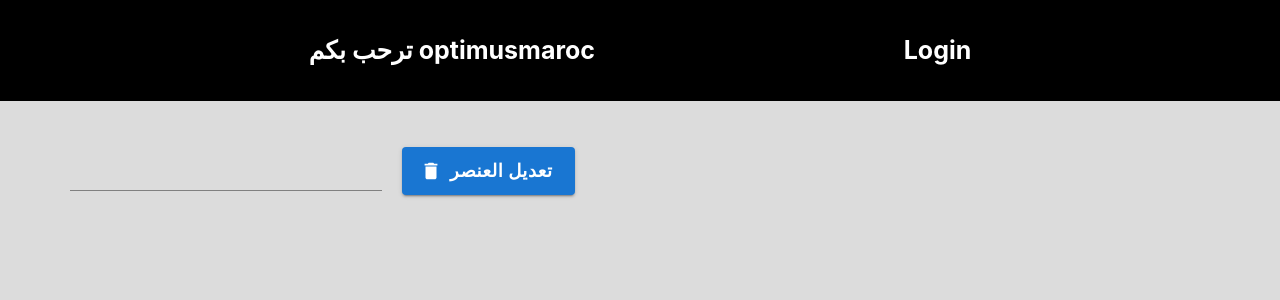
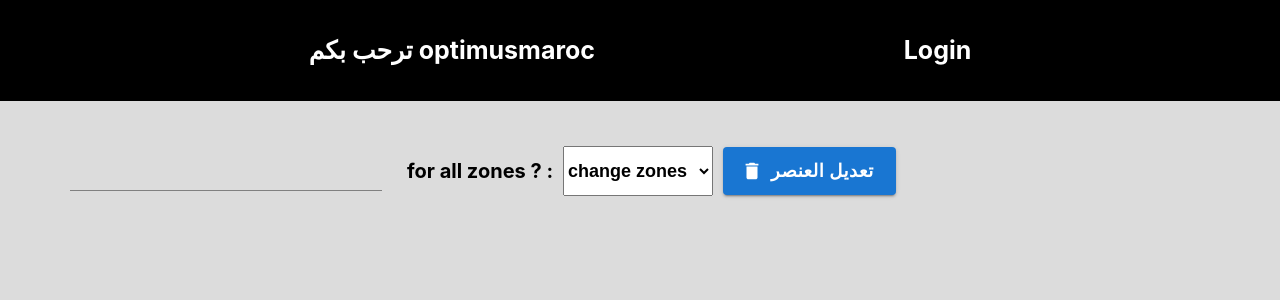
Before and after one commit to YounessBouh/7didanFront, a React (Create React App) app: page /UpdateCategory in a window 1280 px wide. Shown: the top 300 px of the page. Built offline with nearby package versions, Linux system fonts and the light colour scheme; no server answers.

Commit message:
add create

```diff
--- a/src/components/categories/Dashboard/CategoryList/CategoryList.js
+++ b/src/components/categories/Dashboard/CategoryList/CategoryList.js
@@ -28,6 +28,7 @@ const CategoryList=()=>{
       dispatch(setBox(item)) ;
       localStorage.setItem('name',item.name);
       localStorage.setItem('id',item._id);
+      localStorage.setItem('allZones',item.allZones);
       console.log(item);
       navigate('/DeleteCategory');
      }
@@ -40,6 +41,7 @@ const CategoryList=()=>{
        dispatch(setBox(item)) ;
        localStorage.setItem('name',item.name);
        localStorage.setItem('id',item._id);
+       localStorage.setItem('allZones',item.allZones);
        navigate('/UpdateCategory');
     }
 
--- a/src/components/categories/Dashboard/CreateCategory/CreateCategory.js
+++ b/src/components/categories/Dashboard/CreateCategory/CreateCategory.js
@@ -8,20 +8,27 @@ import './CreateCategory.css'
 
 function CreateCategory() {
     const [inputValue, setInputValue] = useState("");
+    const [allzones, setAllZones] = useState('');
     const { loggedIn } = useContext(AuthContext);
     const navigate = useNavigate();
 
     const addRequest=(e)=>{
         e.preventDefault()
-        if(inputValue.trim() === "") return alert('is empty')
+        if(inputValue.trim() === "" || allzones.trim() === "") return alert('is empty')
+         const zoneOption=JSON.parse(allzones);
+        async function addCategory(){
+            await  axios.post('https://7didan.com/api/v1/categories',{name:inputValue,allZones:zoneOption});
+           }
+            addCategory();
+          // window.location.href='/CategoryList'
+            window.location.href='/'
+      }
 
-        async function addCategory(){
-            await  axios.post('https://7didan.com/api/v1/categories',{name:inputValue});
-           }
-           addCategory();
-          // window.location.href='/CategoryList'
-           window.location.href='/'
+      const handleAllZones=(e)=>{
+        if(e.target.value.trim() === "") return alert('catgeory cannot be empty')
+         setAllZones(e.target.value)
       }
+
 
 
     return (
@@ -31,6 +38,13 @@ function CreateCategory() {
          style={{fontSize:'22px',fontWeight:'bold'}}
          onChange={(e) => setInputValue(e.target.value)} required />
 
+
+         <select name='isPaid'  onChange={handleAllZones} className='zoneValue'>
+              <option value="">change zones </option>
+              <option value={false}> for single zone </option>
+              <option value={true} > for all zones </option>
+             </select>
+
         <Button size="large" variant="contained" color="primary" onClick={addRequest}
         style={{fontSize:'18px',fontWeight:'bold'}} > إظافة عنصر جديد</Button>
         </div>
--- a/src/components/categories/Dashboard/UpdateCategory/UpdateCategory.css
+++ b/src/components/categories/Dashboard/UpdateCategory/UpdateCategory.css
@@ -10,3 +10,15 @@
     font-size: 25px;
     font-weight: bold;
 }
+.zoneValue{
+    height: 50px;
+    margin-right: 10px;
+    font-size: 18px;
+    font-weight: bold;
+}
+.category__p{
+    margin-left: 5px;
+    margin-right: 10px;
+    font-size: 20px;
+    font-weight: bold;
+}
--- a/src/components/categories/Dashboard/UpdateCategory/UpdateCategory.js
+++ b/src/components/categories/Dashboard/UpdateCategory/UpdateCategory.js
@@ -13,23 +13,34 @@ function UpdateCategory() {
     const navigate = useNavigate();
     const { loggedIn } = useContext(AuthContext);
     const [nameVal,setNameVal]= useState(localStorage.getItem('name'));
+    const [allzones,setAllZoness]= useState(localStorage.getItem('allZones'));
     const id= localStorage.getItem('id');
 
     const updateRequest=()=>{
       if(nameVal.trim() === "") return alert('is empty')
+        console.log('type of allzones after', allzones)
        async function updateCategory(){
-        await  axios.put(`https://7didan.com/api/v1/categories/${id}`,{name:nameVal})
+        await  axios.put(`https://7didan.com/api/v1/categories/${id}`,{name:nameVal,allZones:JSON.parse(allzones)})
         .then((response) => {});
        }
        updateCategory();
        localStorage.clear();
       // window.location.href='/CategoryList'
-      window.location.href='/'
+         window.location.href='/'
      }
+
+     console.log('first loading allzone ',allzones)
 
      const updateName=(e)=>{
         setNameVal(e.target.value)
      }
+
+     const handleAllZones=(e)=>{
+      if(e.target.value.trim() === "") return alert('catgeory cannot be empty')
+      setAllZoness(e.target.value)
+     }
+     console.log('type of allzone befor', allzones)
+
 
     return (
         <div className='updateItem'>
@@ -37,6 +48,12 @@ function UpdateCategory() {
             <Input defaultValue={nameVal} className='categoryName'
               style={{fontSize:'22px',fontWeight:'bold'}}
               onChange={updateName} required />
+             <p className='category__p'> for all zones ? :  {allzones}</p>
+              <select name='isPaid'  onChange={handleAllZones} className='zoneValue'>
+              <option value="">change zones </option>
+              <option value={true} > for all zones </option>
+              <option value={false}> for single zone </option>
+             </select>
             <Button size="large" variant="contained" color="primary" onClick={updateRequest}
             style={{fontSize:'18px',fontWeight:'bold'}} startIcon={<DeleteIcon />}> تعديل العنصر</Button>
         </div>
```
